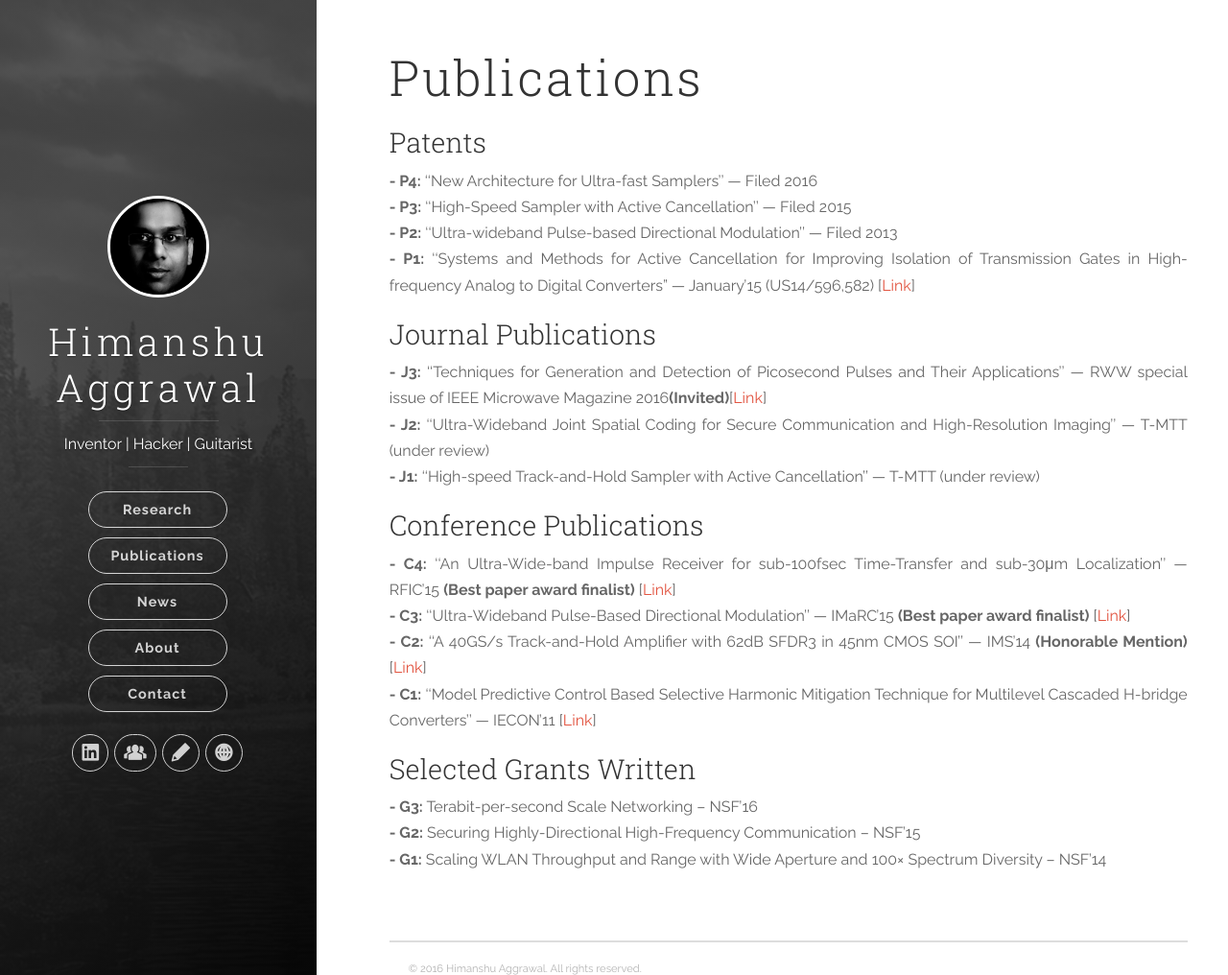
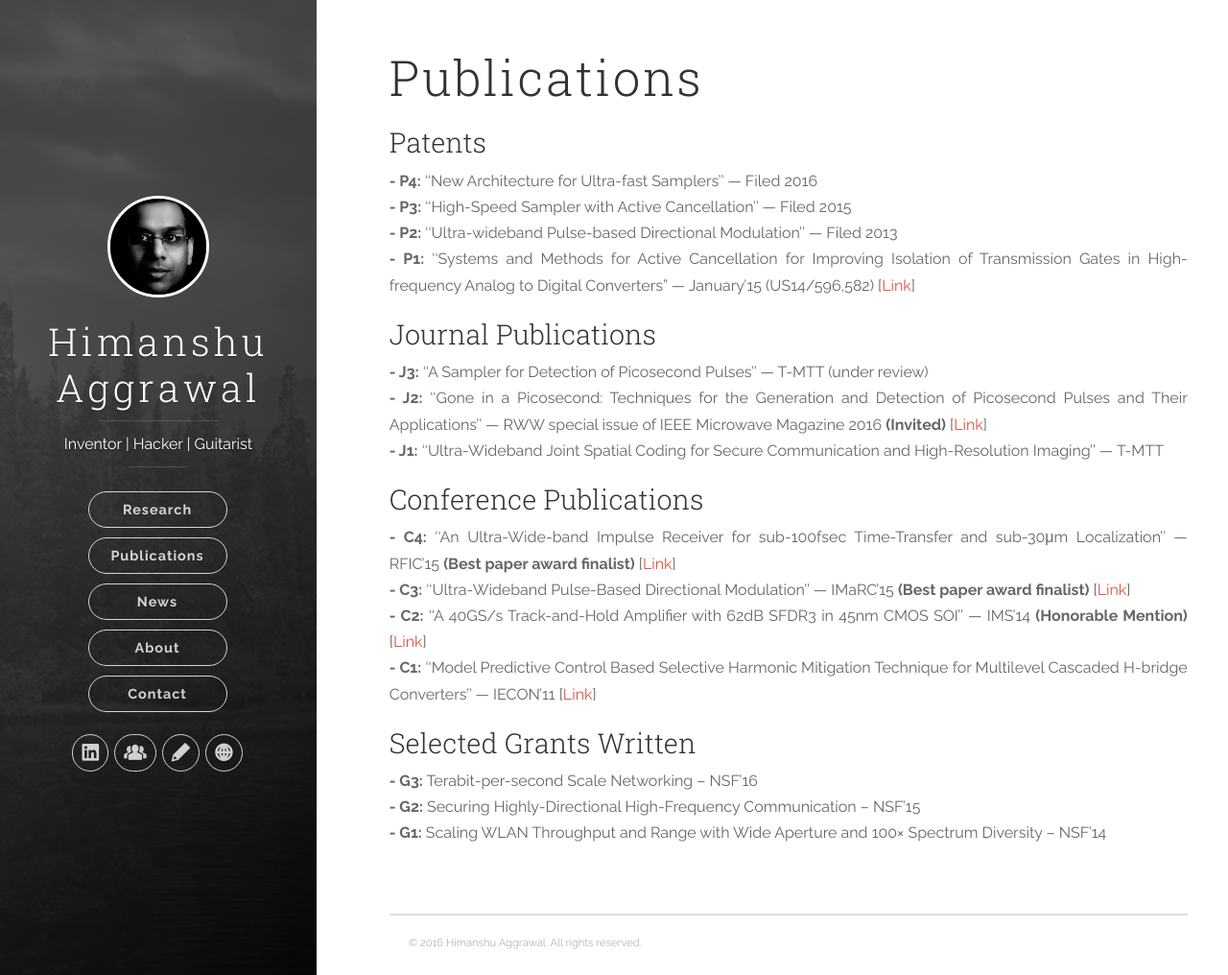
Before and after one commit to ahimanshu13/ahimanshu13.github.io, a Jekyll site: the page built from publications/index.md, in a window 1280 px wide and 1016 px high. Shown: the whole window at 96% size. Built offline with Jekyll 4.4.1, drawn with Linux system fonts in a browser that asks for light colours; nearby versions of some CDN libraries.

Commit message:
Update Publication

```diff
--- a/publications/index.md
+++ b/publications/index.md
@@ -14,9 +14,9 @@ published: true
 
 ### Journal Publications
 
-**- J3:** ''Techniques for Generation and Detection of Picosecond Pulses and Their Applications'' ---  RWW special issue of IEEE Microwave Magazine 2016**(Invited)**[[Link](https://www.google.com/patents/US9246505){:target="_blank"}]<br>
-**- J2:** ''Ultra-Wideband Joint Spatial Coding for Secure Communication and High-Resolution Imaging'' --- T-MTT (under review)<br>
-**- J1:** ''High-speed Track-and-Hold Sampler with Active Cancellation'' --- T-MTT (under review)<br>
+**- J3:** ''A Sampler for Detection of Picosecond Pulses'' --- T-MTT (under review)<br>
+**- J2:** ''Gone in a Picosecond: Techniques for the Generation and Detection of Picosecond Pulses and Their Applications'' ---  RWW special issue of IEEE Microwave Magazine 2016 **(Invited)** [[Link](http://ieeexplore.ieee.org/stamp/stamp.jsp?arnumber=7741026){:target="_blank"}]<br>
+**- J1:** ''Ultra-Wideband Joint Spatial Coding for Secure Communication and High-Resolution Imaging'' --- T-MTT<br>
 
 
 ### Conference Publications
```
